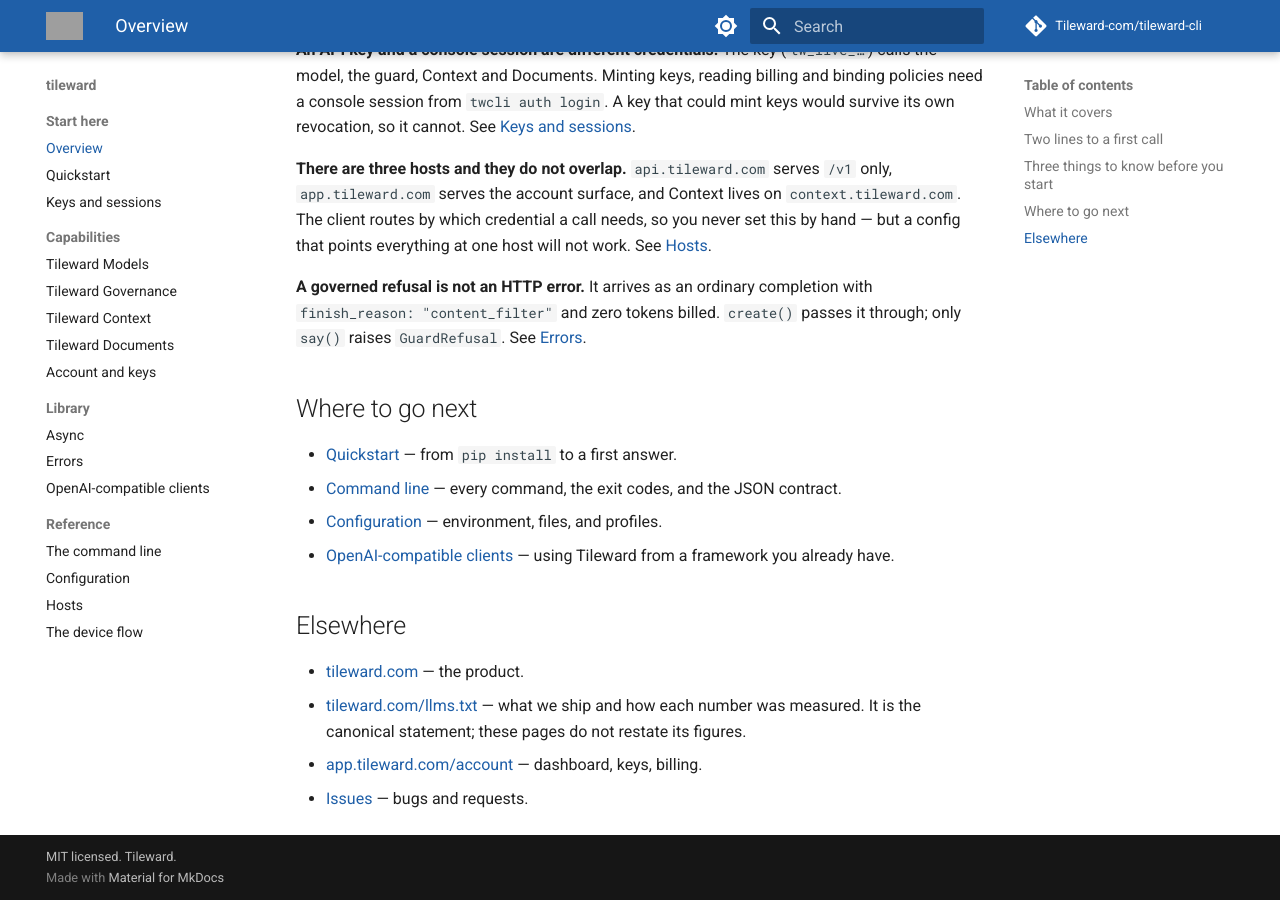
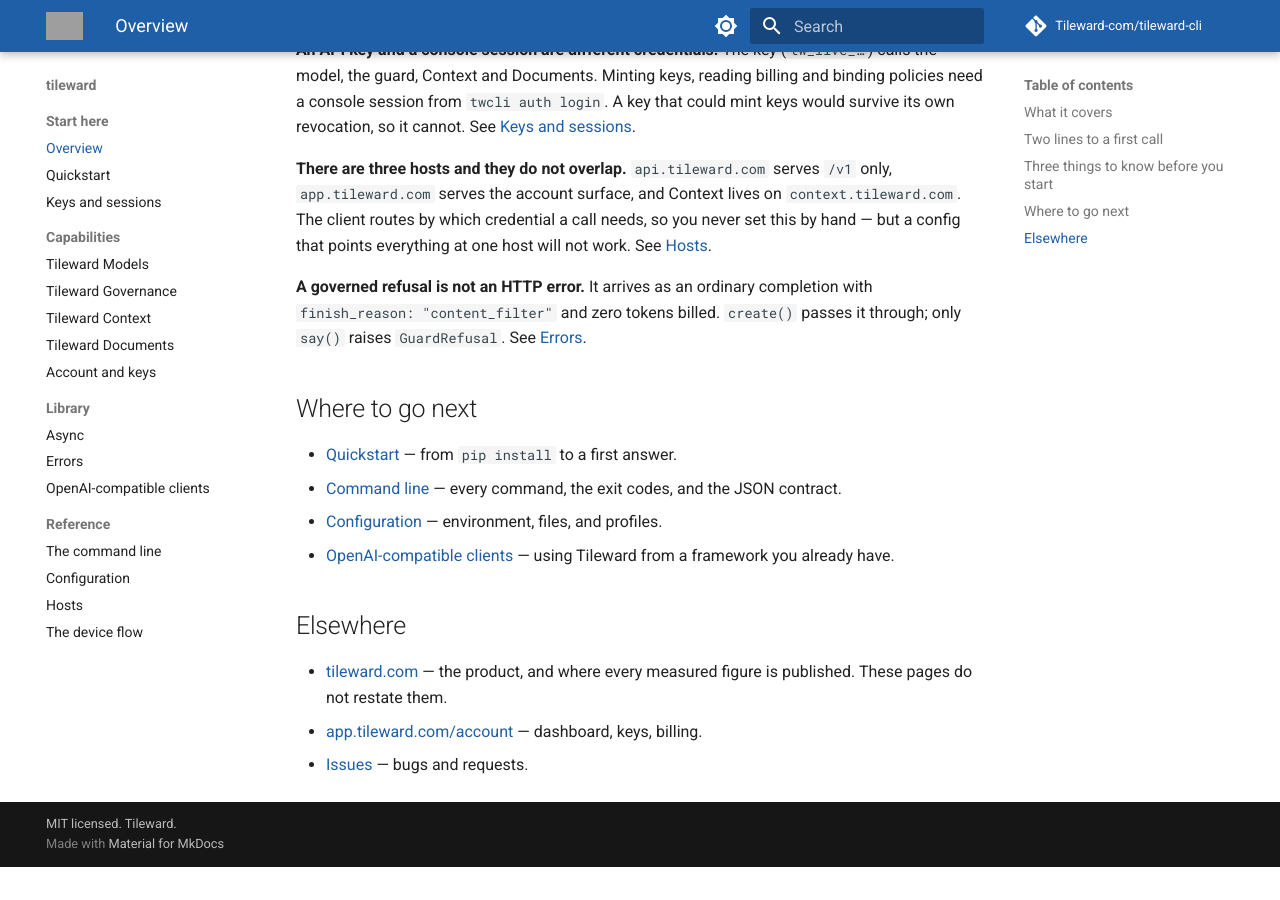
Before and after one commit to Tileward-com/tileward-cli, an MkDocs documentation site: the page built from docs/index.md, in a window 1280 px wide and 900 px high, scrolled down 1134 px. Built offline with MkDocs 1.6.1 and Material for MkDocs 9.7.7, drawn with Linux system fonts in a browser that asks for light colours; comment, search, counter and statistics services are not loaded; after the commit the page ends 2001 px from its top, so only the background shows below that; grey boxes are pictures that could not be loaded.

Commit message:
Link the capability pages instead of llms.txt
/context/, /governance/, /models/ and /documents/ carry the same figures.
These pages still don't restate measured numbers.

```diff
--- a/docs/index.md
+++ b/docs/index.md
@@ -59,8 +59,7 @@
 
 ## Elsewhere
 
-- [tileward.com](https://tileward.com) — the product.
-- [tileward.com/llms.txt](https://tileward.com/llms.txt) — what we ship and how each number was
-  measured. It is the canonical statement; these pages do not restate its figures.
+- [tileward.com](https://tileward.com) — the product, and where every measured figure is
+  published. These pages do not restate them.
 - [app.tileward.com/account](https://app.tileward.com/account) — dashboard, keys, billing.
 - [Issues](https://github.com/Tileward-com/tileward-cli/issues) — bugs and requests.
```
Also changed, not shown: docs/context.md (+2 -2 lines), docs/documents.md (+2 -2 lines), docs/governance.md (+1 -1 lines), docs/models.md (+2 -2 lines).
